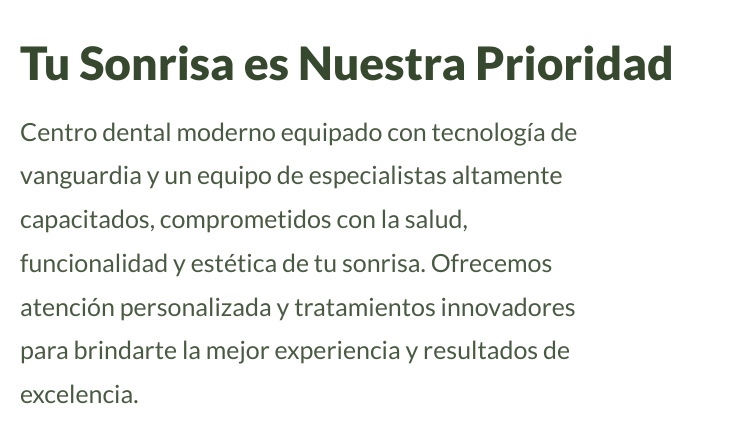
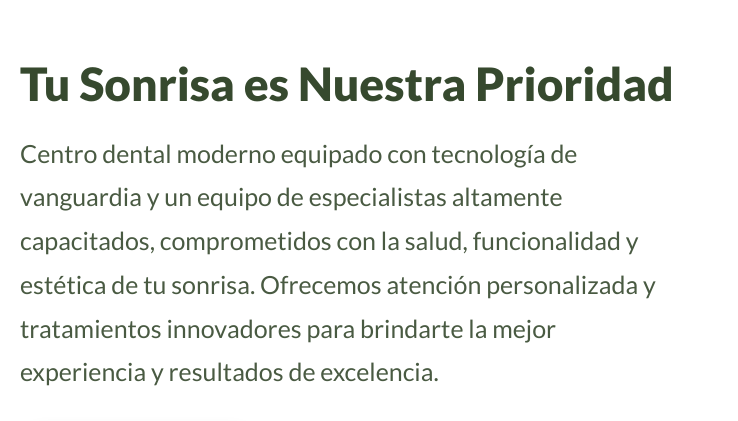
Before and after one commit to adrymendez/clinica-dental, a plain HTML site: page frontend/index.html in a window 1280 px wide. Shown: the part 351-772 px from the top of the page, 0-738 px from the left. Drawn offline with nearby package versions, Linux system fonts and the light colour scheme; no server answers.

```diff
--- a/frontend/styles.css
+++ b/frontend/styles.css
@@ -161,7 +161,7 @@
     font-size: 25px;
     color: var(--green-clinic);
     margin-bottom: 30px;
-    max-width: 560px;
+    max-width: 760px;
     line-height: 1.75;
     opacity: 0.9;
 }
```
